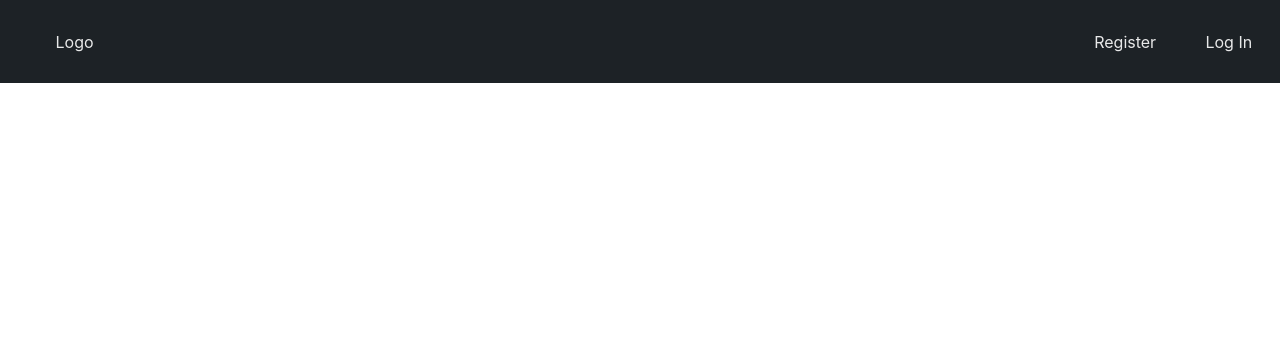
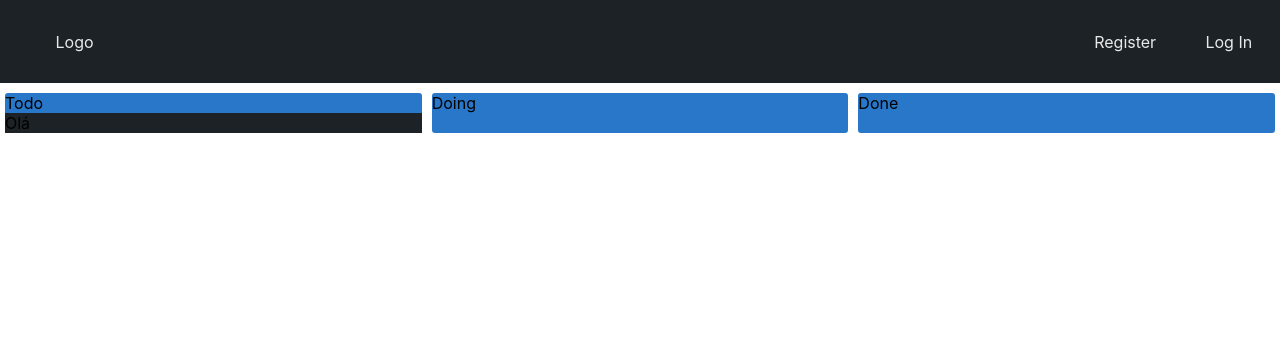
Before and after one commit to andre-moura/kanban, a Flask app: page /board in a window 1280 px wide. Shown: the top 343 px of the page. Run offline with Flask 2, Linux system fonts and the light colour scheme.

Commit message:
Using drag api to drag and drop elements from the board

```diff
--- a/static/styles.css
+++ b/static/styles.css
@@ -63,7 +63,7 @@ nav ul li.logo{
 .input-form {
     display: block;
     width: 96%;
-    height: 40px;
+    height: 46px;
     margin-top: 4%;
     padding: 1px 1.5%;
 }
@@ -125,10 +125,38 @@ nav ul li.logo{
     color: var(--light-brown);
 }
 
-.login-img {
+.blob-img {
     background-image: url("img/blob.svg");
     background-repeat: no-repeat;
     background-size: 100% 100%;
+}
+
+.grid-board {
+    display: flex;
+    flex-direction: row;
+    justify-content: space-around;
+}
+
+.item {
+    /* background-color: var(--ds-background-accent-gray-subtlest,#ebecf0); */
+    background-color: var(--blue);
+    border-radius: 3px;
+    box-sizing: border-box;
+    display: flex;
+    flex-direction: column;
+    max-height: 100%;
+    position: relative;
+    white-space: normal;
+    width: 100% !important;
+    margin: 10px 5px;
+}
+
+.item--over {
+    opacity: 0.5;
+}
+
+.task {
+    background-color: #1d2226;
 }
 
 @media (max-width: 1000px) {
--- a/templates/board.html
+++ b/templates/board.html
@@ -5,5 +5,45 @@
 {% endblock %}
 
 {% block main %}
+    <div class="grid-board">
+        <div class="item">
+            Todo
+            <div class="task" id="task1" draggable="true">
+                Olá
+            </div>
+        </div>
+        <div class="item">
+            Doing
 
+        </div>
+        <div class="item">
+            Done
+        </div>
+        <script>
+            const draggableElement = document.querySelector('.task')
+            draggableElement.addEventListener('dragstart', e => {
+                e.dataTransfer.setData('text/plain', draggableElement.id)
+            });
+
+            for (const dropZone of document.querySelectorAll('.item')) {
+                dropZone.addEventListener('dragover', e => {
+                    e.preventDefault();
+                    dropZone.classList.add('item--over')
+                });
+
+                dropZone.addEventListener('dragleave', e => {
+                    dropZone.classList.remove('item--over');
+                });
+
+                dropZone.addEventListener('drop', e => {
+                    e.preventDefault();
+                    const droppedElementId = e.dataTransfer.getData('text/plain');
+                    const droppedElement = document.getElementById(droppedElementId);
+
+                    dropZone.appendChild(droppedElement);
+                    dropZone.classList.remove('item--over');
+                });
+            }
+        </script>
+    </div>
 {% endblock %}
--- a/templates/login.html
+++ b/templates/login.html
@@ -23,7 +23,7 @@
                     <input class="button" type="submit" value="Sign In">
             </form>
         </div>
-        <div class="login-image login-img">
+        <div class="login-image blob-img">
             <img src="static\img\login-image.svg">
         </div>
     </div>
--- a/templates/projects.html
+++ b/templates/projects.html
@@ -1,4 +1,4 @@
-{% implements "layout.html" %}
+{% extends "layout.html" %}
 
 {% block title %}
     Projects
```
